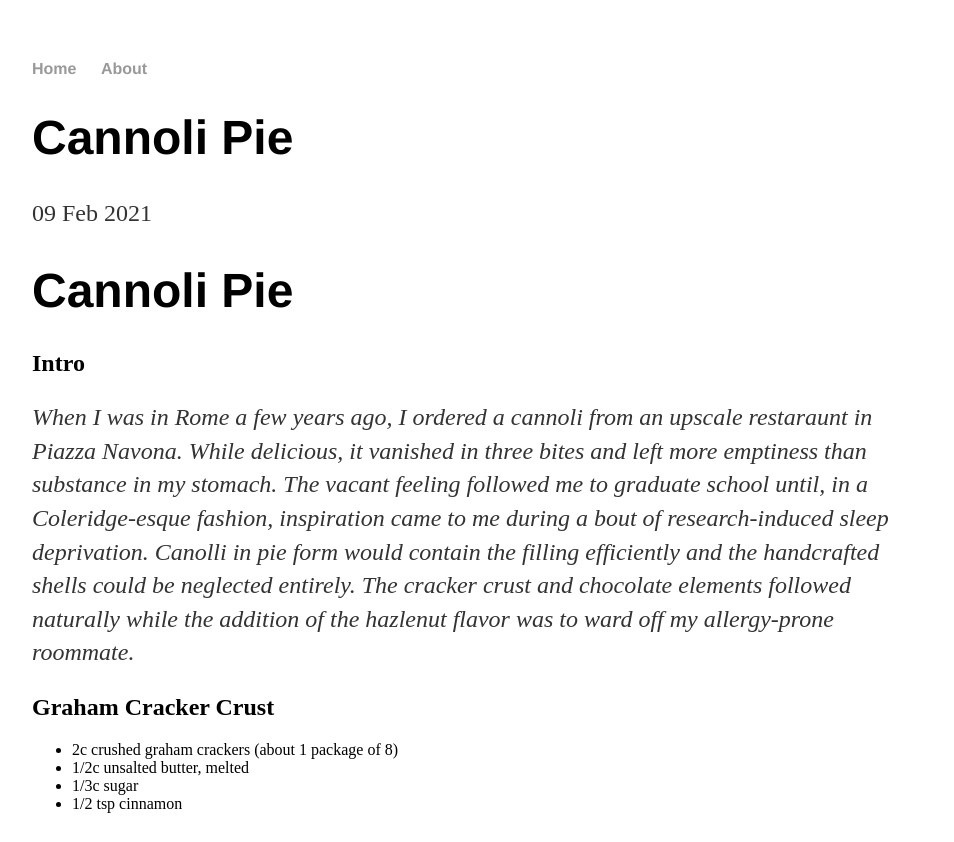
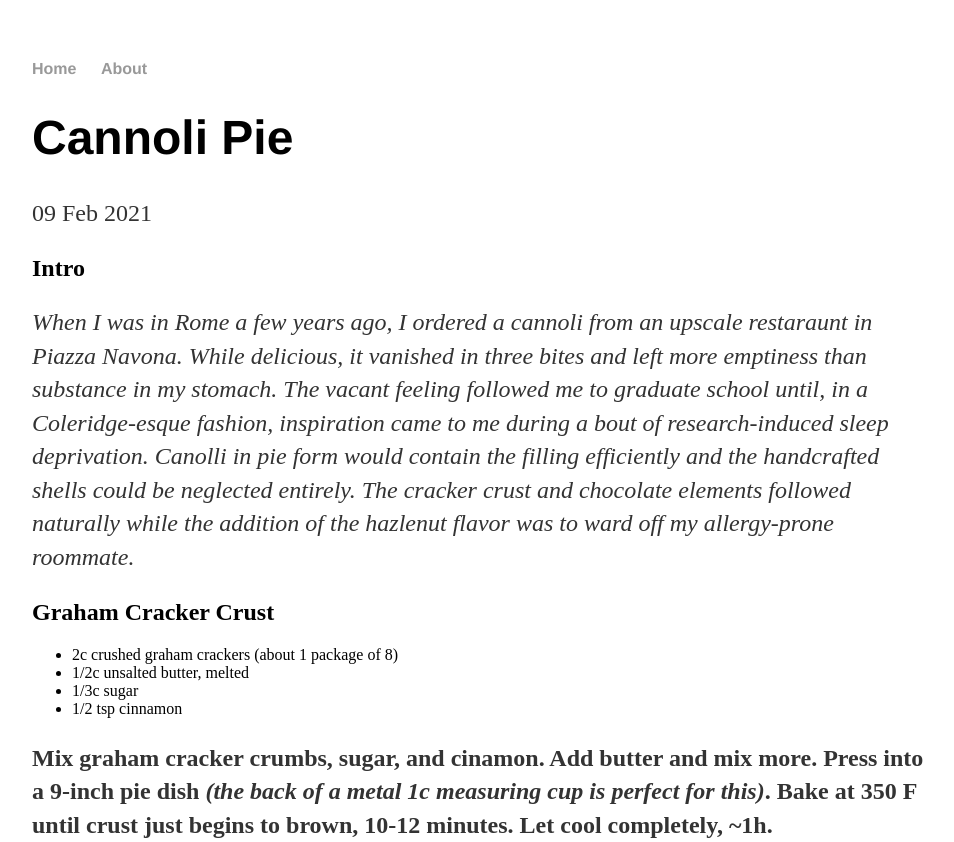
Before and after one commit to nhaubrich/nhaubrich.github.io, a Jekyll site: the page built from _posts/2021-02-08-Cannoli-Pie.md, in a window 1280 px wide and 900 px high, cut to the strip 0-842 px from the top of the window. Shown: the whole strip, without its empty margins (160-1114 px from the left). Built offline with Jekyll 4.4.1, drawn with Linux system fonts in a browser that asks for light colours.

Commit message:
More cannoli fixes

```diff
--- a/_posts/2021-02-08-Cannoli-Pie.md
+++ b/_posts/2021-02-08-Cannoli-Pie.md
@@ -3,8 +3,6 @@ layout: post
 title: "Cannoli Pie"
 date: 2021-02-09
 ---
-
-# Cannoli Pie
 
 ## Intro
 *When I was in Rome a few years ago, I ordered a cannoli from an upscale restaraunt in Piazza Navona.  While delicious, it vanished in three bites and left more emptiness than substance in my stomach. The vacant feeling followed me to graduate school until, in a Coleridge-esque fashion, inspiration came to me during a bout of research-induced sleep deprivation.  Canolli in pie form would contain the filling efficiently and the handcrafted shells could be neglected entirely.  The cracker crust and chocolate elements followed naturally while the addition of the hazlenut flavor was to ward off my allergy-prone roommate.*
```
